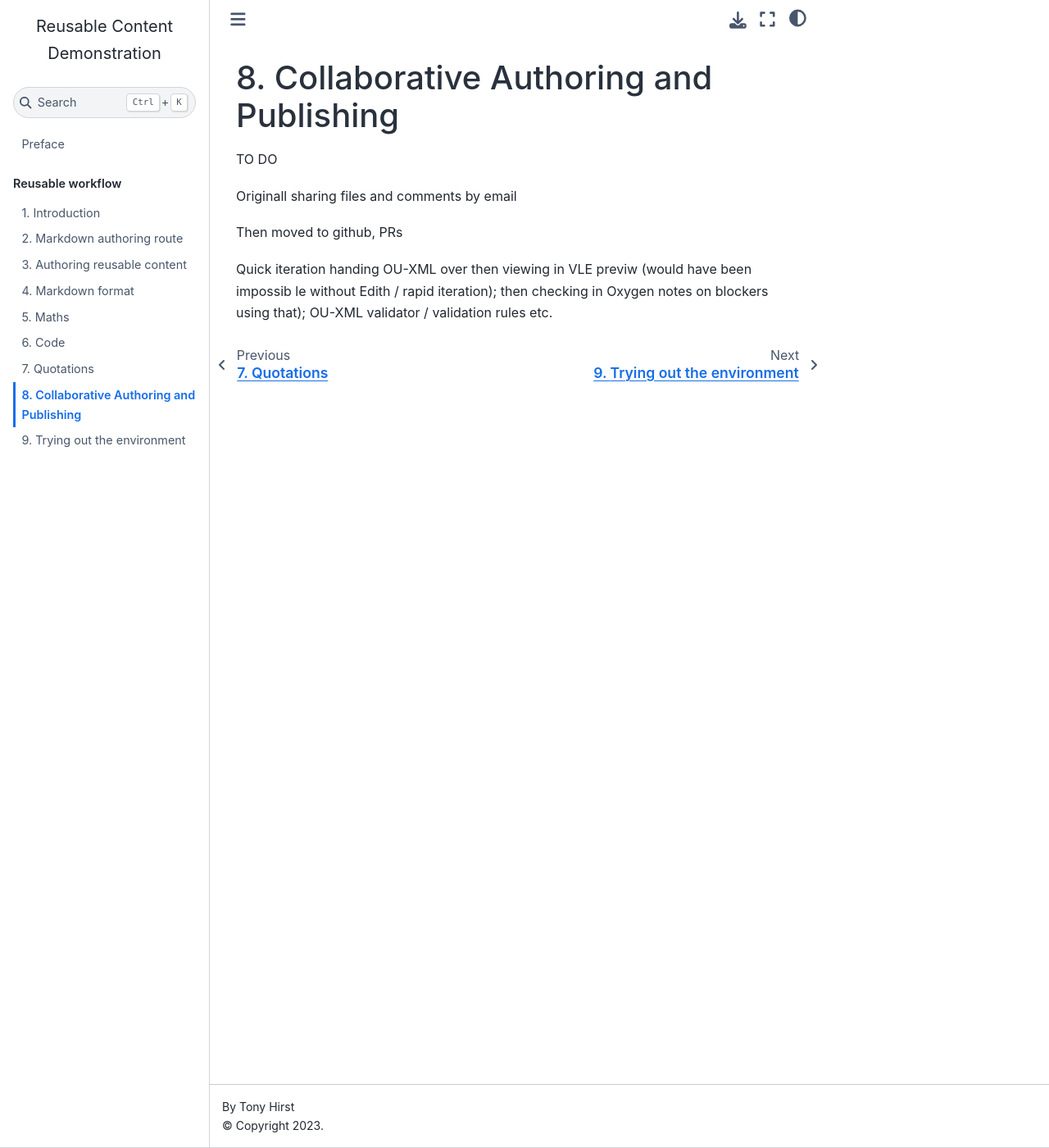
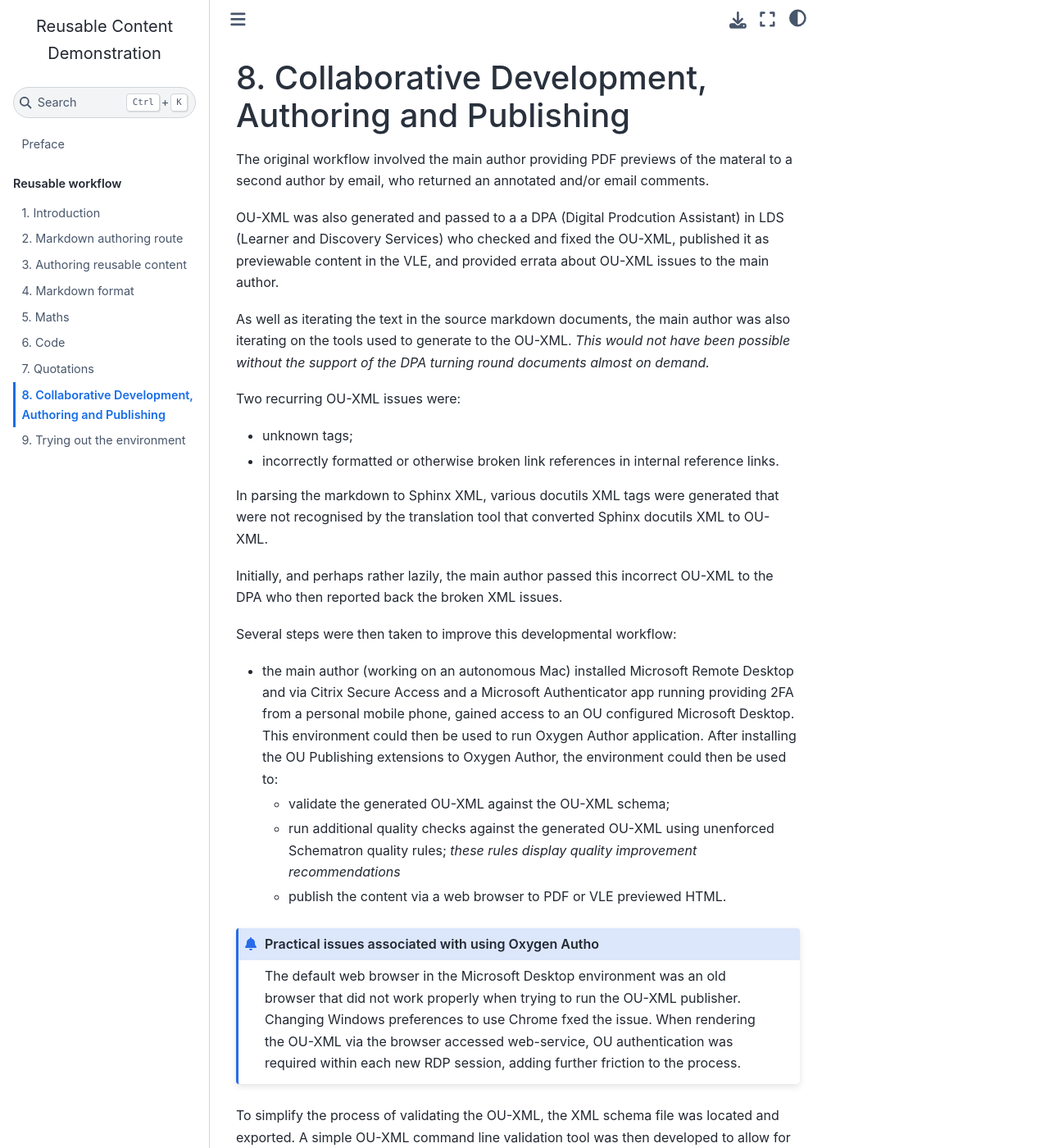
Before and after one commit to OpenComputingLab/reusable-content-example, a Jupyter Book: the page built from collaborative-authoring.md, in a window 1280 px wide and 1400 px high. Shown: the whole window at 82% size. Built offline with Jupyter Book 1.0.4 settings and Sphinx 7.4.7 and the Sphinx Book theme 1.1.4, drawn with Linux system fonts in a browser that asks for light colours; some of the changed text lies outside the part shown.

Commit message:
Update collaborative-authoring.md

````diff
--- a/collaborative-authoring.md
+++ b/collaborative-authoring.md
@@ -1,9 +1,40 @@
-# Collaborative Authoring and Publishing
+# Collaborative Development, Authoring and Publishing
 
-TO DO
+The original workflow involved the main author providing PDF previews of the materal to a second author by email, who returned an annotated and/or email comments.
 
-Originall sharing files and comments by email
+OU-XML was also generated and passed to a a DPA (Digital Prodcution Assistant) in LDS (Learner and Discovery Services) who checked and fixed the OU-XML, published it as previewable content in the VLE, and provided errata about OU-XML issues to the main author.
+
+As well as iterating the text in the source markdown documents, the main author was also iterating on the tools used to generate to the OU-XML. *This would not have been possible without the support of the DPA turning round documents almost on demand.*
+
+Two recurring OU-XML issues were:
+
+- unknown tags;
+- incorrectly formatted or otherwise broken link references in internal reference links.
+
+In parsing the markdown to Sphinx XML, various docutils XML tags were generated that were not recognised by the translation tool that converted Sphinx docutils XML to OU-XML.
+
+Initially, and perhaps rather lazily, the main author passed this incorrect OU-XML to the DPA who then reported back the broken XML issues.
+
+Several steps were then taken to improve this developmental workflow:
+
+- the main author (working on an autonomous Mac) installed Microsoft Remote Desktop and via Citrix Secure Access and a Microsoft Authenticator app running providing 2FA from a  personal mobile phone, gained access to an OU configured Microsoft Desktop. This environment could then be used to run Oxygen Author application. After installing the OU Publishing extensions to Oxygen Author, the environment could then be used to:
+  - validate the generated OU-XML against the OU-XML schema;
+  - run additional quality checks against the generated OU-XML using unenforced Schematron quality rules; *these rules display quality improvement recommendations*
+  - publish the content via a web browser to PDF or VLE previewed HTML.
+
+```{admonition} Practical issues associated with using Oxygen Autho
+
+The default web browser in the Microsoft Desktop environment was an old browser that did not work properly when trying to run the OU-XML publisher. Changing Windows preferences to use Chrome fxed the issue. When rendering the OU-XML via the browser accessed web-service, OU authentication was required within each new RDP session, adding further friction to the process.
+```
+
+To simplify the process of validating the OU-XML, the XML schema file was located and exported. A simple OU-XML command line validation tool was then developed to allow for local validation of generated OU-XML files without the need to access Oxygen Author application. (The tool can be found [here](https://github.com/innovationOUtside/ou-xml-validator).) *A simple previewer XSL file also looked to be availabnle for generating preview HTML from OU-XML.*
+
+During the development process, the OU-XML schema was updated. This required updating both Oxygen Author and the OU-XML generator in line with the updated schema.
+
+To try to improve the authoring/editing process, the first and second author started to use a public Github repository to share content. The second author forked the first author's repository, worked in their own repository, and then submitted pull requests back to the first author's repository.
+
+The
 
 Then moved to github, PRs
 
-Quick iteration handing OU-XML over then viewing in VLE previw (would have been impossib le without Edith / rapid iteration); then checking in Oxygen notes on blockers using that); OU-XML validator / validation rules etc.
+Quick iteration handing OU-XML over to  then viewing in VLE previw (would have been impossible without Edith / rapid iteration); then checking in Oxygen notes on blockers using that); OU-XML validator / validation rules etc.
````
